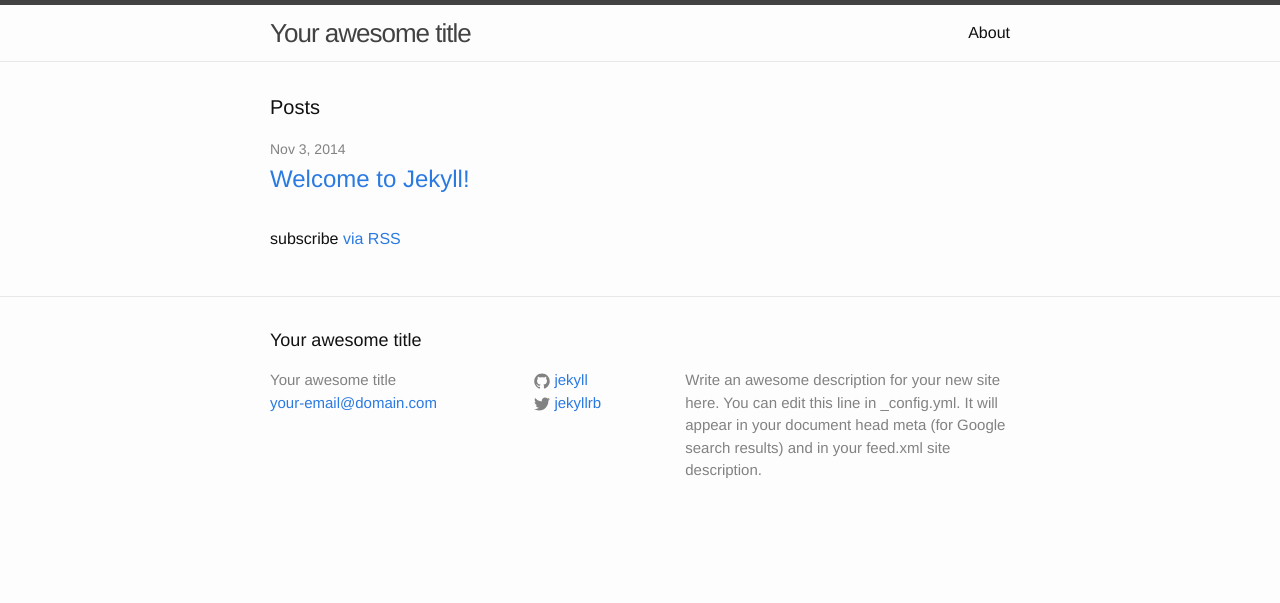
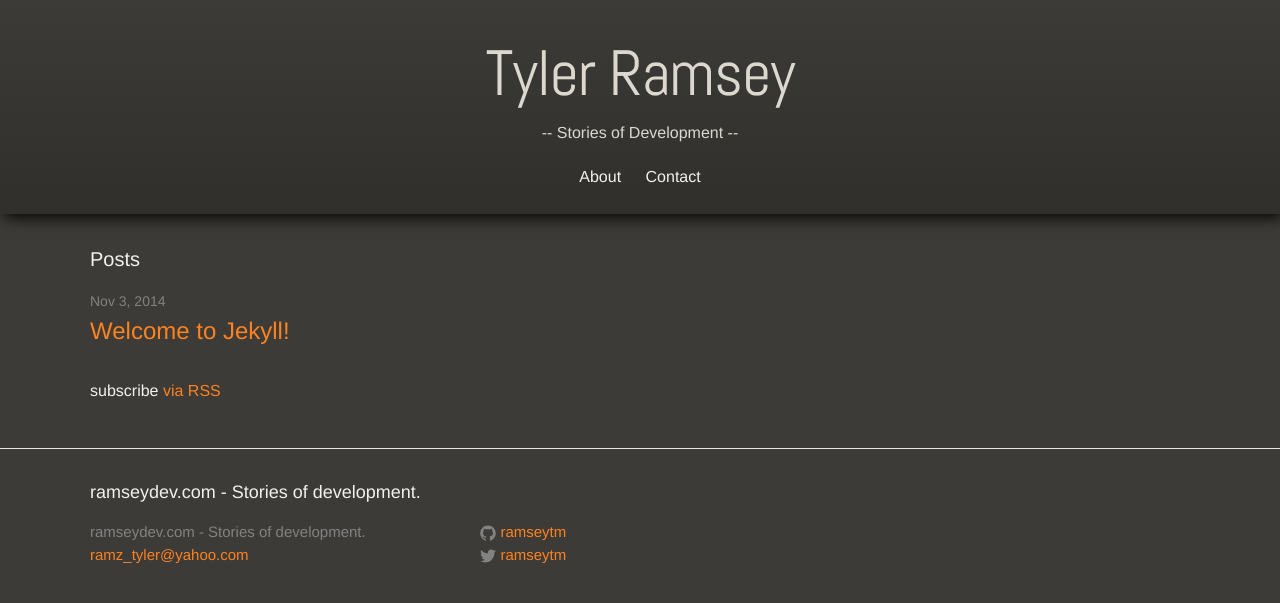
Before and after one commit to ramseytm/ramseydev, a Jekyll site: the page built from index.html, in a window 1280 px wide. Shown: the top 603 px of the page. Built offline with Jekyll 4.4.1, drawn with Linux system fonts in a browser that asks for light colours.

Commit message:
Updating header styles...

```diff
--- a/_config.yml
+++ b/_config.yml
@@ -1,14 +1,13 @@
 # Site settings
-title: Your awesome title
-email: your-email@domain.com
-description: > # this means to ignore newlines until "baseurl:"
-  Write an awesome description for your new site here. You can edit this
-  line in _config.yml. It will appear in your document head meta (for
-  Google search results) and in your feed.xml site description.
+title: ramseydev.com - Stories of development.
+headertitle: Tyler Ramsey
+subtitle: -- Stories of Development --
+email: ramz_tyler@yahoo.com
+description: > # ramseydev.com is the personal blog of Tyler Ramsey, a software developer in Columbus, Ohio.
 baseurl: "" # the subpath of your site, e.g. /blog/
-url: "http://yourdomain.com" # the base hostname & protocol for your site
-twitter_username: jekyllrb
-github_username:  jekyll
+url: "http://ramseydev.com" # the base hostname & protocol for your site
+twitter_username: ramseytm
+github_username:  ramseytm
 
 # Build settings
 markdown: kramdown
--- a/_includes/head.html
+++ b/_includes/head.html
@@ -7,5 +7,7 @@
     <meta name="description" content="{{ site.description }}">
 
     <link rel="stylesheet" href="{{ "/css/main.css" | prepend: site.baseurl }}">
+    <link href='http://fonts.googleapis.com/css?family=Ubuntu:400,700,500' rel='stylesheet' type='text/css'>
+    <link href='http://fonts.googleapis.com/css?family=Abel' rel='stylesheet' type='text/css'>
     <link rel="canonical" href="{{ page.url | replace:'index.html','' | prepend: site.baseurl | prepend: site.url }}">
 </head>
--- a/_includes/header.html
+++ b/_includes/header.html
@@ -2,7 +2,11 @@
 
   <div class="wrapper">
 
-    <a class="site-title" href="{{ site.baseurl }}/">{{ site.title }}</a>
+    <div class="inner-wrapper">
+      <a class="site-title" href="{{ site.url }}">{{ site.headertitle }}</a>
+      <div>
+        <span class="site-subtitle">{{ site.subtitle }}</span>
+      </div>
 
       <nav class="site-nav">
         <a href="#" class="menu-icon">
@@ -16,11 +20,12 @@
         <div class="trigger">
           {% for page in site.pages %}
             {% if page.title %}
-          <a class="page-link" href="{{ page.url | prepend: site.baseurl }}">{{ page.title }}</a>
+            <a class="page-link" href="{{ page.url | prepend: site.url }}">{{ page.title }}</a>
             {% endif %}
           {% endfor %}
         </div>
       </nav>
+    </div>
 
   </div>
 
--- a/_sass/_base.scss
+++ b/_sass/_base.scss
@@ -128,9 +128,9 @@ blockquote {
 pre,
 code {
     font-size: 15px;
-    border: 1px solid $grey-color-light;
+    border: 1px solid $grey-color-dark;
     border-radius: 3px;
-    background-color: #eef;
+    background-color: darken(#4E4E4C, 10%);
 }
 
 code {
@@ -148,14 +148,12 @@ pre {
     }
 }
 
-
-
 /**
  * Wrapper
  */
 .wrapper {
-    max-width: -webkit-calc(800px - (#{$spacing-unit} * 2));
-    max-width:         calc(800px - (#{$spacing-unit} * 2));
+    max-width: -webkit-calc(1160px - (#{$spacing-unit} * 2));
+    max-width:         calc(1160px - (#{$spacing-unit} * 2));
     margin-right: auto;
     margin-left: auto;
     padding-right: $spacing-unit;
@@ -163,11 +161,16 @@ pre {
     @extend %clearfix;
 
     @include media-query($on-laptop) {
-        max-width: -webkit-calc(800px - (#{$spacing-unit}));
-        max-width:         calc(800px - (#{$spacing-unit}));
+        max-width: -webkit-calc(1160px - (#{$spacing-unit}));
+        max-width:         calc(1160px - (#{$spacing-unit}));
         padding-right: $spacing-unit / 2;
         padding-left: $spacing-unit / 2;
     }
+}
+
+.inner-wrapper {
+    text-align: center;
+    width: 100%;
 }
 
 
@@ -202,3 +205,7 @@ pre {
         }
     }
 }
+
+.left {
+    float: left;
+}
--- a/_sass/_layout.scss
+++ b/_sass/_layout.scss
@@ -2,30 +2,57 @@
  * Site header
  */
 .site-header {
-    border-top: 5px solid $grey-color-dark;
-    border-bottom: 1px solid $grey-color-light;
-    min-height: 56px;
+    padding: 25px 0;
+    border-bottom: 1px;
+
+    -webkit-box-shadow: 3px 4px 15px -1px rgba(0,0,0,1);
+    -moz-box-shadow: 3px 4px 15px -1px rgba(0,0,0,1);
+    box-shadow: 3px 4px 15px -1px rgba(0,0,0,1);
 
     // Positioning context for the mobile navigation icon
     position: relative;
+    /* IE10 Consumer Preview */
+
+    background-image: -ms-linear-gradient(top, #3C3B37 0%, #302F2B 100%);
+
+    /* Mozilla Firefox */
+    background-image: -moz-linear-gradient(top, #3C3B37 0%, #302F2B 100%);
+
+    /* Opera */
+    background-image: -o-linear-gradient(top, #3C3B37 0%, #302F2B 100%);
+
+    /* Webkit (Safari/Chrome 10) */
+    background-image: -webkit-gradient(linear, left top, left bottom, color-stop(0, #3C3B37), color-stop(1, #302F2B));
+
+    /* Webkit (Chrome 11+) */
+    background-image: -webkit-linear-gradient(top, #3C3B37 0%, #302F2B 100%);
+
+    /* W3C Markup, IE10 Release Preview */
+    background-image: linear-gradient(to bottom, #3C3B37 0%, #302F2B 100%);
 }
 
 .site-title {
-    font-size: 26px;
-    line-height: 56px;
     letter-spacing: -1px;
-    margin-bottom: 0;
-    float: left;
+    font-family: 'Abel', sans-serif;
+    font-size: 64px;
 
     &,
     &:visited {
-        color: $grey-color-dark;
+        color: #DCD8D0;
+    }
+    &:hover {
+        text-decoration: none;
     }
 }
 
+.site-subtitle {
+    font-size: 16;
+    margin: 15px 0 0 0;
+    color: #DCD8D0;
+}
+
 .site-nav {
-    float: right;
-    line-height: 56px;
+    margin-top: 20px;
 
     .menu-icon {
         display: none;
--- a/css/main.scss
+++ b/css/main.scss
@@ -13,9 +13,9 @@ $base-line-height: 1.5;
 
 $spacing-unit:     30px;
 
-$text-color:       #111;
-$background-color: #fdfdfd;
-$brand-color:      #2a7ae2;
+$text-color:       #F2F1F0;
+$background-color: #3C3B37;
+$brand-color:      #FD8220;
 
 $grey-color:       #828282;
 $grey-color-light: lighten($grey-color, 40%);
@@ -23,6 +23,8 @@ $grey-color-dark:  darken($grey-color, 25%);
 
 $on-palm:          600px;
 $on-laptop:        800px;
+
+$link-color:	   #FD8220;
 
 
 
```
Also changed, not shown: contact.md (added, +7 -0 lines). Lines whose indentation alone changed are shown as unchanged.
